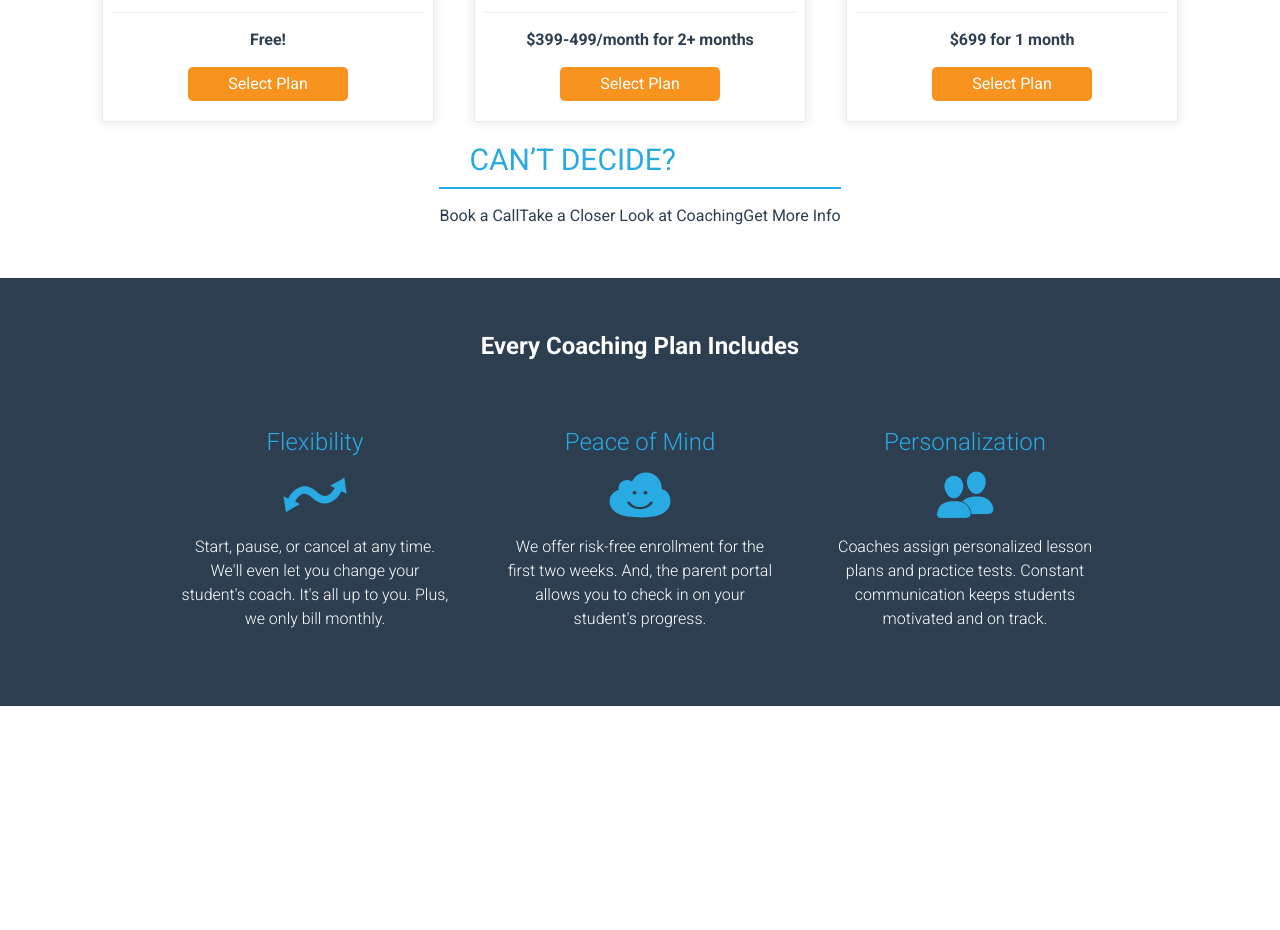
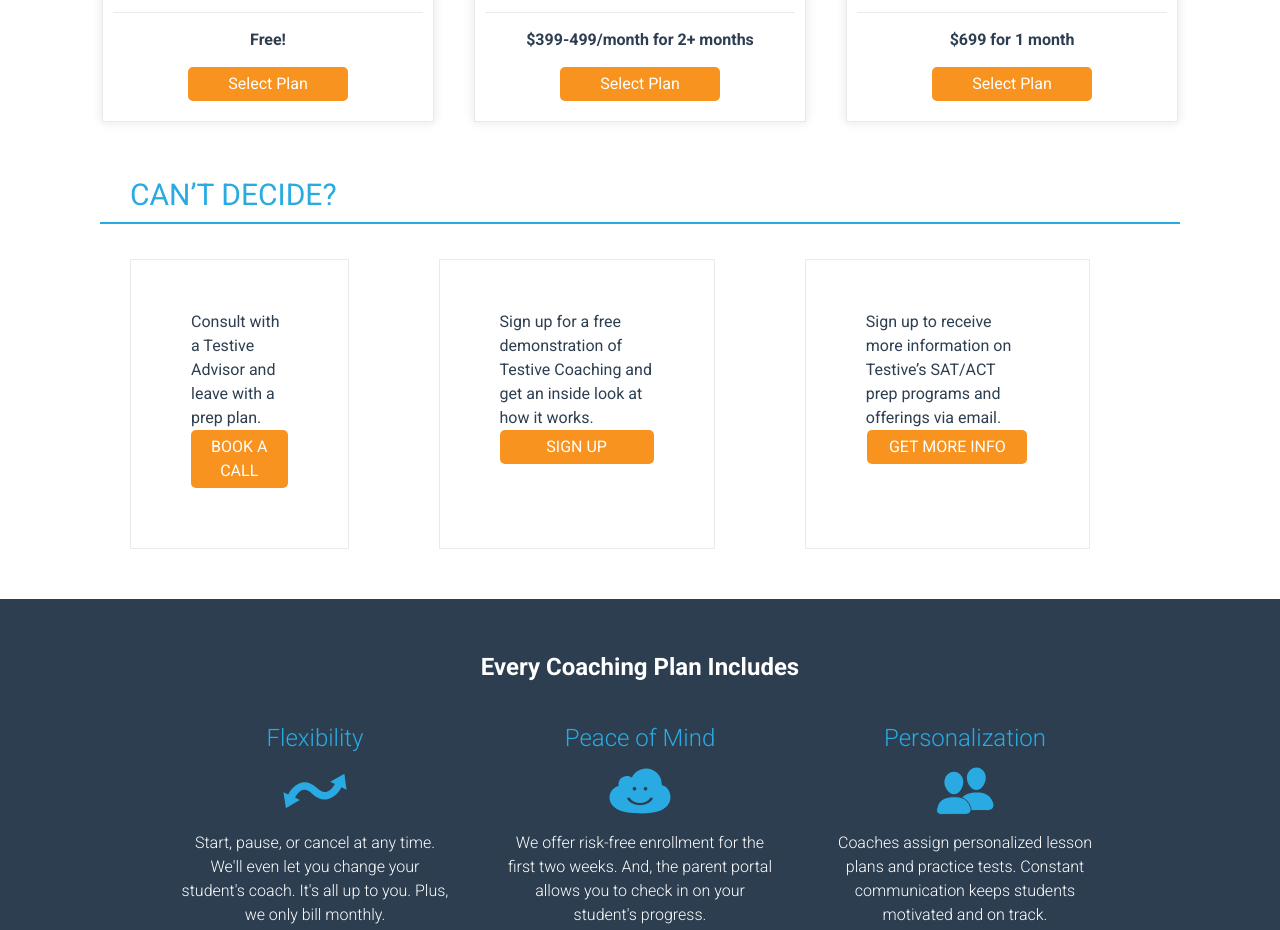
Before and after one commit to andrealeigh/testive_pricing, a plain HTML site: page index.html in a window 1280 px wide. Shown: the part 793-1723 px from the top of the page. Before the commit the page ends 1499 px from the top, so only its background shows below. Drawn offline with Linux system fonts and the light colour scheme.

Commit message:
Some shitty shit I need to fix

```diff
--- a/index.html
+++ b/index.html
@@ -69,18 +69,21 @@
                 <div class="indecision-column">
                     <h4 class="indecision-header">CAN&rsquo;T DECIDE?</h4>
                     <div class="indecision-options-row">
-                        <div class="book-a-call">
-                            <p class="options-header">Book a Call</p>
-<!--                             <img src="#" alt="book a call" /> -->
+                        <div class="indecision-widget">
+                            <p class="indecision-text">Consult with a Testive Advisor and leave with a prep plan.</p>
+                            <div class="indecision-button">BOOK A CALL</div>
                         </div>
-                        <div class="look-at-coaching">
-                            <p class="options-header">Take a Closer Look at Coaching</p>
-<!--                             <img src="#" alt="take a closer look at coaching" /> -->
+                        <div class="indecision-widget">
+                            <p class="options-text">Sign up for a free demonstration of Testive Coaching and get an inside look at how it works.</p>
+                            <div class="indecision-button">SIGN UP</div>
                         </div>
-                        <div class="get-more-info">
-                            <p class="options-header">Get More Info</p>
-<!--                             <img src="#" alt="get more info" /> -->
+                        <div class="indecision-widget">
+                            <p class="options-text">Sign up to receive more information on Testive’s SAT/ACT prep programs and offerings via email.</p>
+                            <div class="indecision-button">GET MORE INFO</div>
                         </div>
+                    </div>
+                    <div class="indecision-hidden-row">
+                        <h3 class="Book a Call"></h3>
                     </div>
 
                 </div>
--- a/scss/stylesheet.scss
+++ b/scss/stylesheet.scss
@@ -88,7 +88,6 @@ body {
 .pricing-plans {
     @include flex;
     @include flex-direction(column);
-    @include flex-align(center);
     background-color: #ffffff;
     color: #2C3E50;
     padding: 50px;
@@ -106,6 +105,10 @@ body {
         @include flex;
         @include flex-direction(row);
         @include flex-align(flex-end);
+        @include flex-justify(center);
+    }
+    .pricing-plans-row:nth-of-type(2) {
+        @include flex-justify(flex-start);
     }
     .pricing-widget {
         @include flex;
@@ -174,21 +177,40 @@ body {
     .indecision-column {
         @include flex;
         @include flex-direction(column);
-        max-width: 950px;
+        margin: 50px 50px 0px 50px;
+        width: 1179px;
     }
     .indecision-header {
         border-bottom: solid 2px #29ABE2;
         color: #29ABE2;
         font-size: 30px;
         font-weight: 400;
-        margin-bottom: 15px;
-        margin-top: 15px;
-        padding-bottom: 5px;
-        padding-left: 30px;
+        padding: 0px 0px 5px 30px;
     }
     .indecision-options-row {
         @include flex;
         @include flex-direction(row);
+        margin: 35px 0 0 30px;
+    }
+    .indecision-widget {
+        border: 1px solid #eaeaea;
+        padding: 50px 60px;
+        margin-right: 90px;
+        }
+    .indecision-button {
+        background-color: #F7931E;
+        border-radius: 5px;
+        color: #ffffff;
+        max-width: 150px;
+        margin: 0 auto 10px auto;
+        padding: 5px;
+        text-align: center;
+    }
+    .indecision-hidden-row {
+        display: none;
+        border: 1px solid #eaeaea;
+        padding: 50px;
+        margin-left: 30px;
     }
 }
 
@@ -216,7 +238,7 @@ body {
         @include flex;
         @include flex-direction(column);
         @include flex-align(center);
-        margin: 25px;
+        margin: 0px 25px;
         max-width: 275px;
         text-align: center;
     }
```
Also changed, not shown: css/stylesheet.css.
